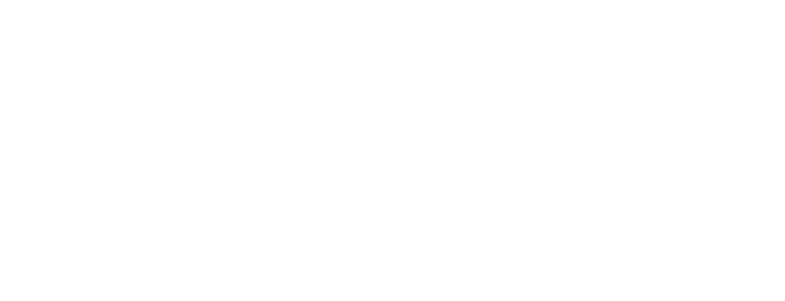
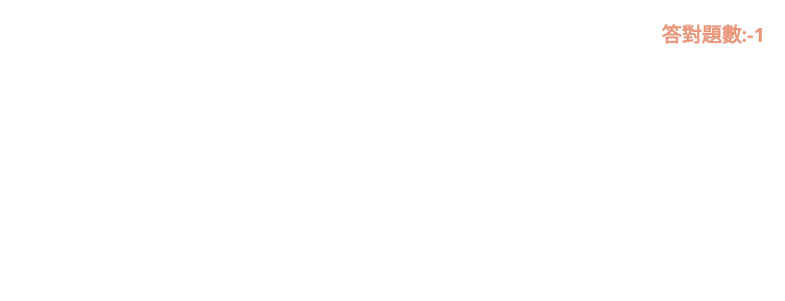
Before and after one commit to TsaiPeijun1110/works, a plain HTML site: page multiplication-practice/index.html in a window 1280 px wide. Both pictures are taken after a click on the button "確定". Shown: the top 301 px of the page, without its empty margins (495-1280 px from the left). Drawn offline with nearby package versions, Linux system fonts and the light colour scheme.

Commit message:
增加答對題數加一功能

```diff
--- a/multiplication-practice/index.html
+++ b/multiplication-practice/index.html
@@ -44,10 +44,19 @@
             text-align: center;
             font-family: "monospace";
         }
+        .score{
+            color: darksalmon;
+            font-size: 20px;
+            position: absolute;
+            font-weight: bold;
+            top: 20px;
+            right: 20px;
+        }
     </style>
 </head>
 
 <body>
+    <div class="score">答對題數:<span id="correctCount">0</span></div>
     <div class="container">
         <div id="Topic" class="Topic-a">題目</div> <!--題目 -->
         <div class="Equal to">=</div>
@@ -56,16 +65,20 @@
     <button id="Sure" type="button" class="btn btn-outline-success" style="margin-top:20px">確定</button>
     <button id="Next" type="button" class="btn btn-outline-warning " style="margin-top:10px">下一題</button>
 
+
+
+
     <script>
-        let correntAnswer; //儲存答案的名稱
+        let correctAnswer; //儲存答案的名稱
         let isAnswerChecked = false; //檢查答案的名稱
+        let correctCount = 0; //設定答對題數初始值為零
 
         //生成乘數與被成數
         function RandomQuestion() {
             const multiplier = (Math.floor(Math.random() * 8) + 2); //乘數
             const multiplicand = (Math.floor(Math.random() * 8) + 2);//被乘數
             const question = `${multiplier} * ${multiplicand}`//先行成乘數與被乘數算式出來
-            correntAnswer = multiplier * multiplicand; //開始計算
+            correctAnswer = multiplier * multiplicand; //開始計算
 
             //顯示題目在題目框中
             document.getElementById("Topic").innerText = question;  //顯示題目
@@ -80,26 +93,41 @@
             const colorAnswer = document.getElementById("Answer");
             const userAnswer = colorAnswer.value;
 
-            if (parseInt(userAnswer) === correntAnswer) { //當輸入框裡數字等於答案時
+            if (parseInt(userAnswer) === correctAnswer) { //當輸入框裡數字等於答案時
                 colorAnswer.style.color = "green"; //顯示綠色
-                isAnswerChecked = true;//檢查答案是否正確
+                //實作答案答對時,答對題數加一
+                if (!isAnswerChecked) {
+                    correctCount++; //
+                    document.getElementById("correctCount").innerText = correctCount;
+
+                    isAnswerChecked = true;//檢查答案是否正確
+                }
             } else {
                 colorAnswer.style.color = "red";//否則顯示紅色
+                //實作答案答錯時,答對題數減一
+                if (!isAnswerChecked) {
+                    correctCount--; //
+                    document.getElementById("correctCount").innerText = correctCount;
+
+                    isAnswerChecked = true;//檢查答案是否正確
+                }
+
                 isAnswerChecked = false;//檢查答案是否正確
             }
         }
         //  按下一題時判斷
         function nextQuestion() {
-            if(isAnswerChecked) {
+            if(isAnswerChecked) { //答對後按下一題時會出新題目
                 RandomQuestion();
             }else{
                 alert("請檢查答案是否正確,再按下一題");
             }
         }
-
+        //綁定按鈕
         document.getElementById("Sure").addEventListener("click", checkAnswer);//當按下確定時會核對答案有無正確
         document.getElementById("Next").addEventListener("click", nextQuestion);//當按下一題時會隨機出題目
 
+        //頁面載入時隨機出題目
         window.onload = RandomQuestion;
     </script>
 </body>
```
